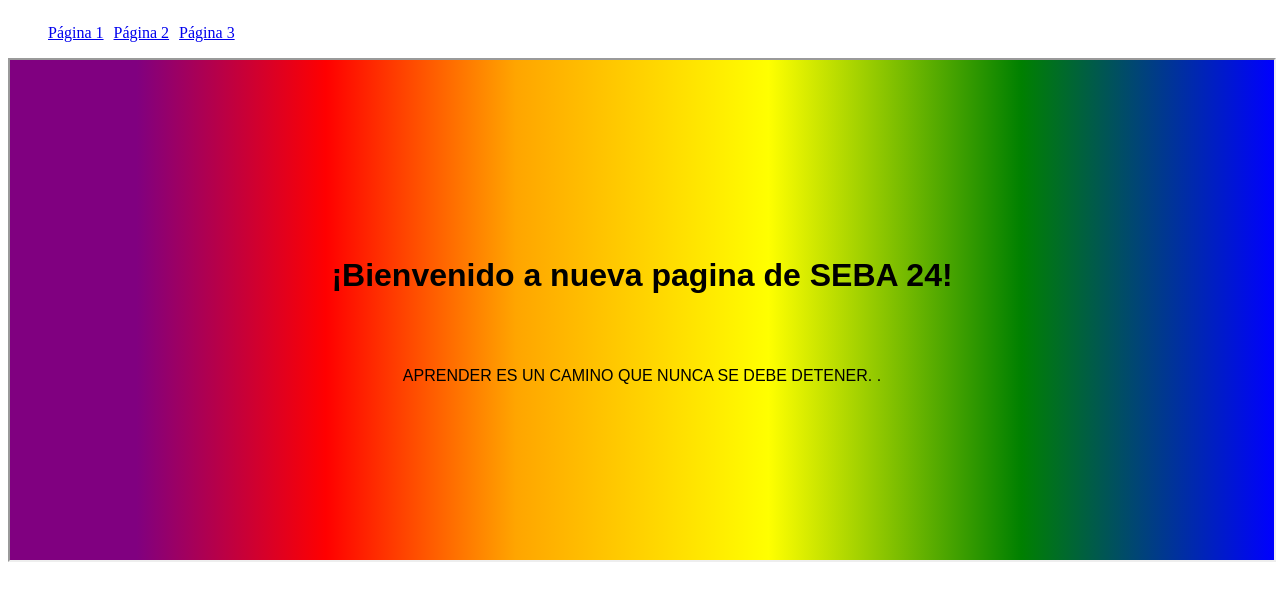
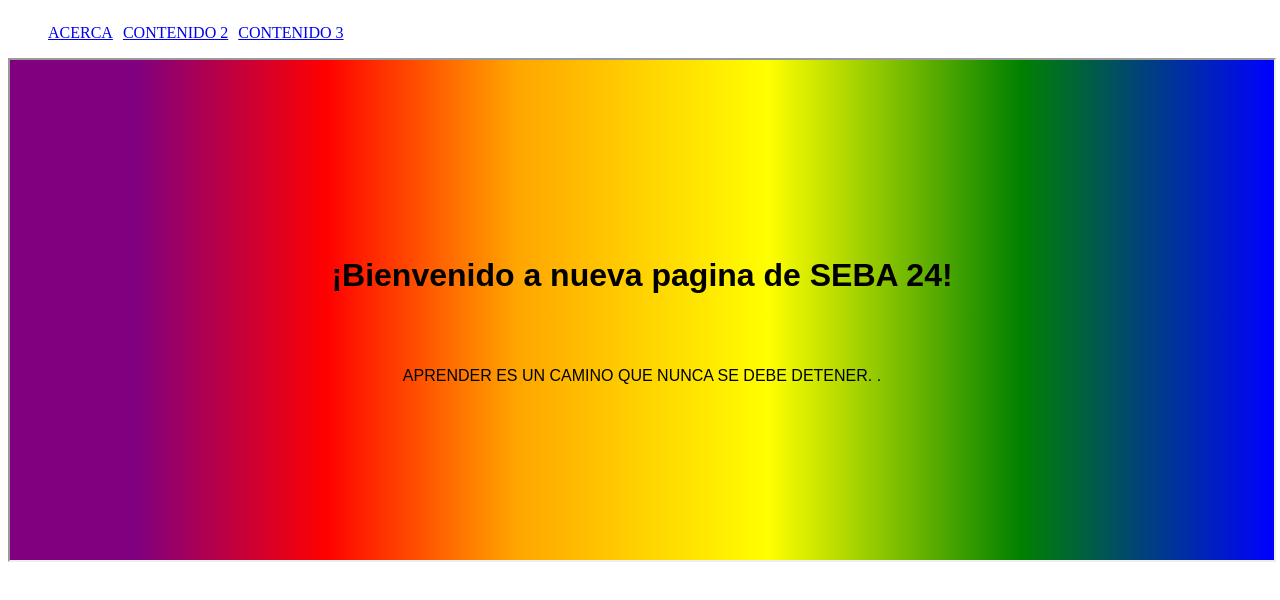
Before and after one commit to sebab24/sebab24.github.io, a plain HTML site: page index.html in a window 1280 px wide. Drawn offline with Linux system fonts and the light colour scheme.

Commit message:
Update index.html

```diff
--- a/index.html
+++ b/index.html
@@ -8,9 +8,9 @@
   <!-- Banner de Navegación -->
   <div id="banner" style="display: flex;">
     <ul style="display: flex; list-style-type: none;">
-      <li style="margin-right: 10px;"><a href="acerca.html" target="contenido">Página 1</a></li>
-      <li style="margin-right: 10px;"><a href="contacto2.html" target="contenido">Página 2</a></li>
-      <li style="margin-right: 10px;"><a href="contacto3.html" target="contenido">Página 3</a></li>
+      <li style="margin-right: 10px;"><a href="acerca.html" target="contenido">ACERCA</a></li>
+      <li style="margin-right: 10px;"><a href="contacto2.html" target="contenido">CONTENIDO 2</a></li>
+      <li style="margin-right: 10px;"><a href="contacto3.html" target="contenido">CONTENIDO 3</a></li>
     </ul>
   </div>
 
```
